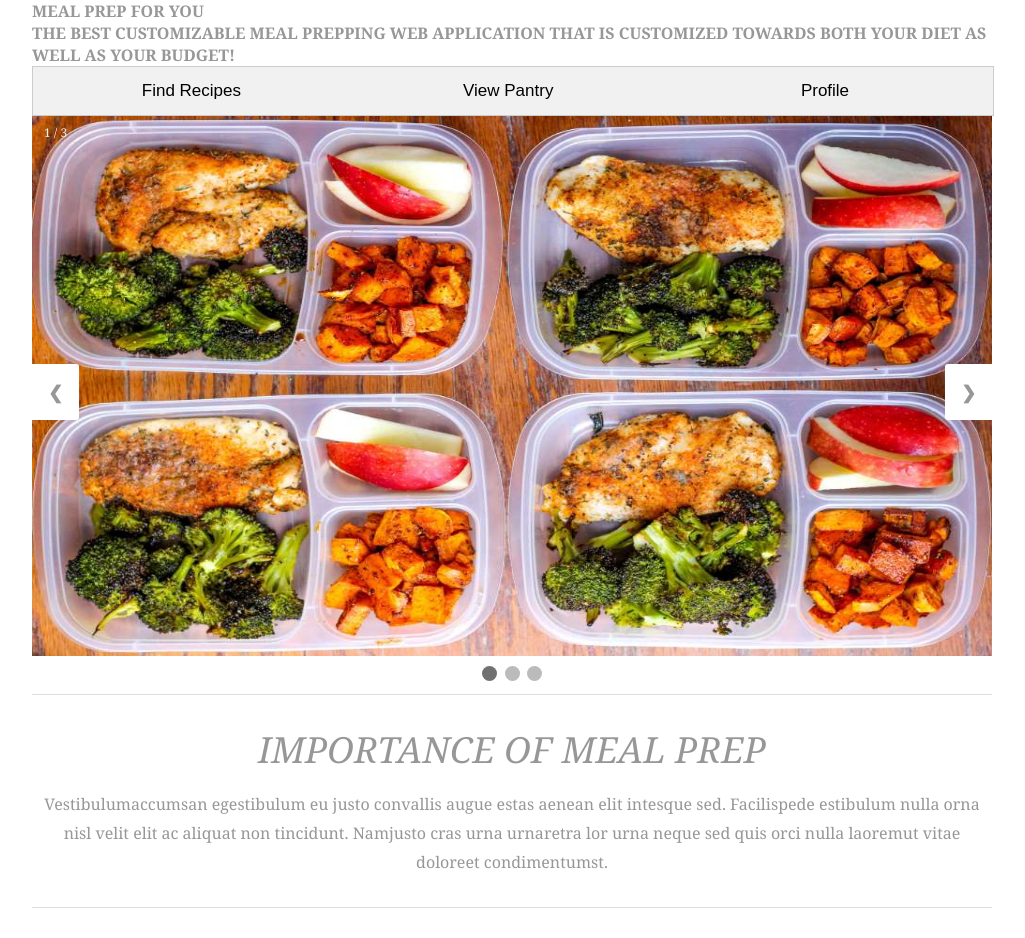
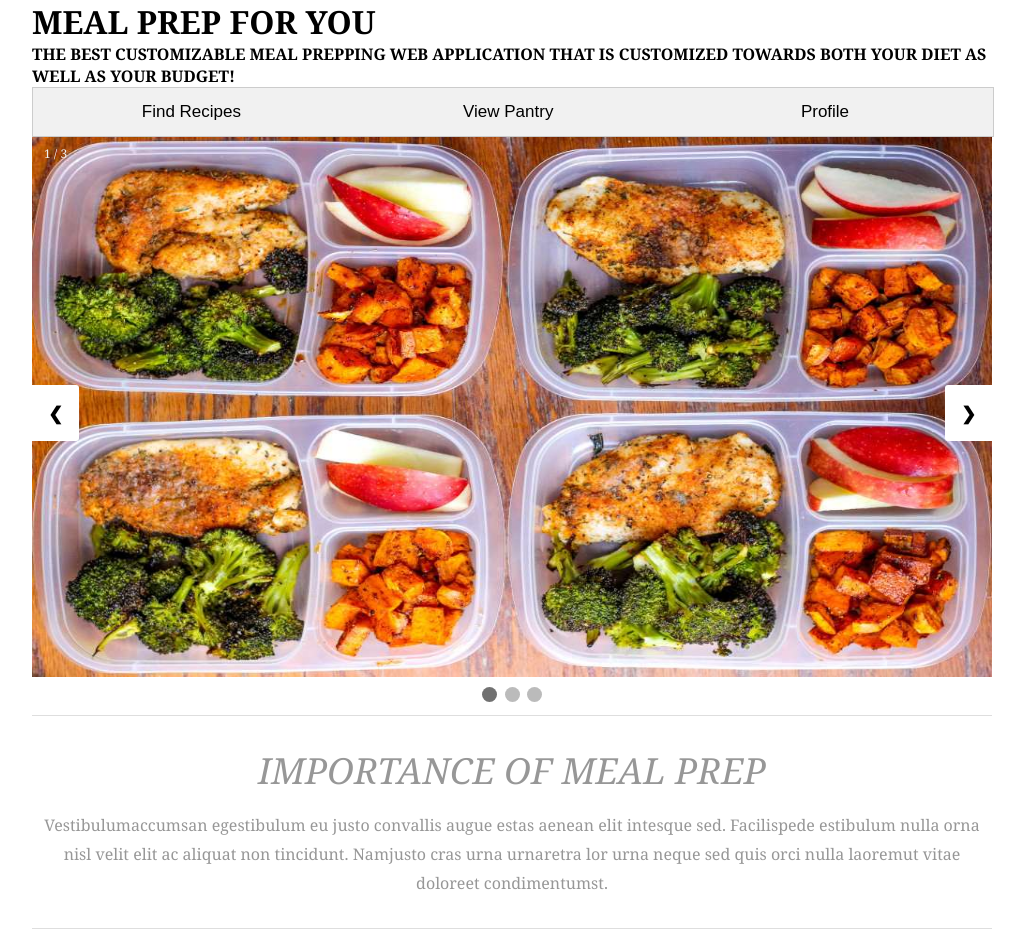
Before and after one commit to ashih2018/meal-prep-4-u, a Flask app: page / in a window 1280 px wide. Shown: the whole page, without its empty margins (128-1153 px from the left). Before the commit the page ends 908 px from the top, so only its background shows below. Run offline with Flask 2, Linux system fonts and the light colour scheme.

Commit message:
updated css for index.html

```diff
--- a/project/templates/index.html
+++ b/project/templates/index.html
@@ -1,7 +1,7 @@
 <!DOCTYPE html>
 <html lang="en" dir="ltr">
   <head>
-    <title>Basic 81</title>
+    <title>Meal Prep For You</title>
     <meta charset="UTF-8" />
     <link rel="stylesheet" href="styles/layout.css" type="text/css" />
     <script src="scripts/html5shiv.js"></script>
@@ -10,7 +10,7 @@
     <div class="wrapper row1">
       <header id="header" class="clear">
         <div id="hgroup">
-          <h1><a href="#">Meal Prep For You</a></h1>
+          <h1 class="title"><a href="#">Meal Prep For You</a></h1>
           <h2>
             The best customizable meal prepping web application that is
             customized towards both your diet as well as your budget!
--- a/project/templates/styles/layout.css
+++ b/project/templates/styles/layout.css
@@ -119,7 +119,7 @@ div.wrapper {
 
 .row1,
 .row1 a {
-  color: #979797;
+  color: #000000;
   background-color: #ffffff;
 }
 .row2 {
@@ -234,6 +234,11 @@ q:after {
   margin-bottom: 0;
   padding-bottom: 0;
   line-height: 1.8em;
+}
+
+.title {
+  font-size: 32px;
+  color: black !important;
 }
 
 /* Style the tab */
```
